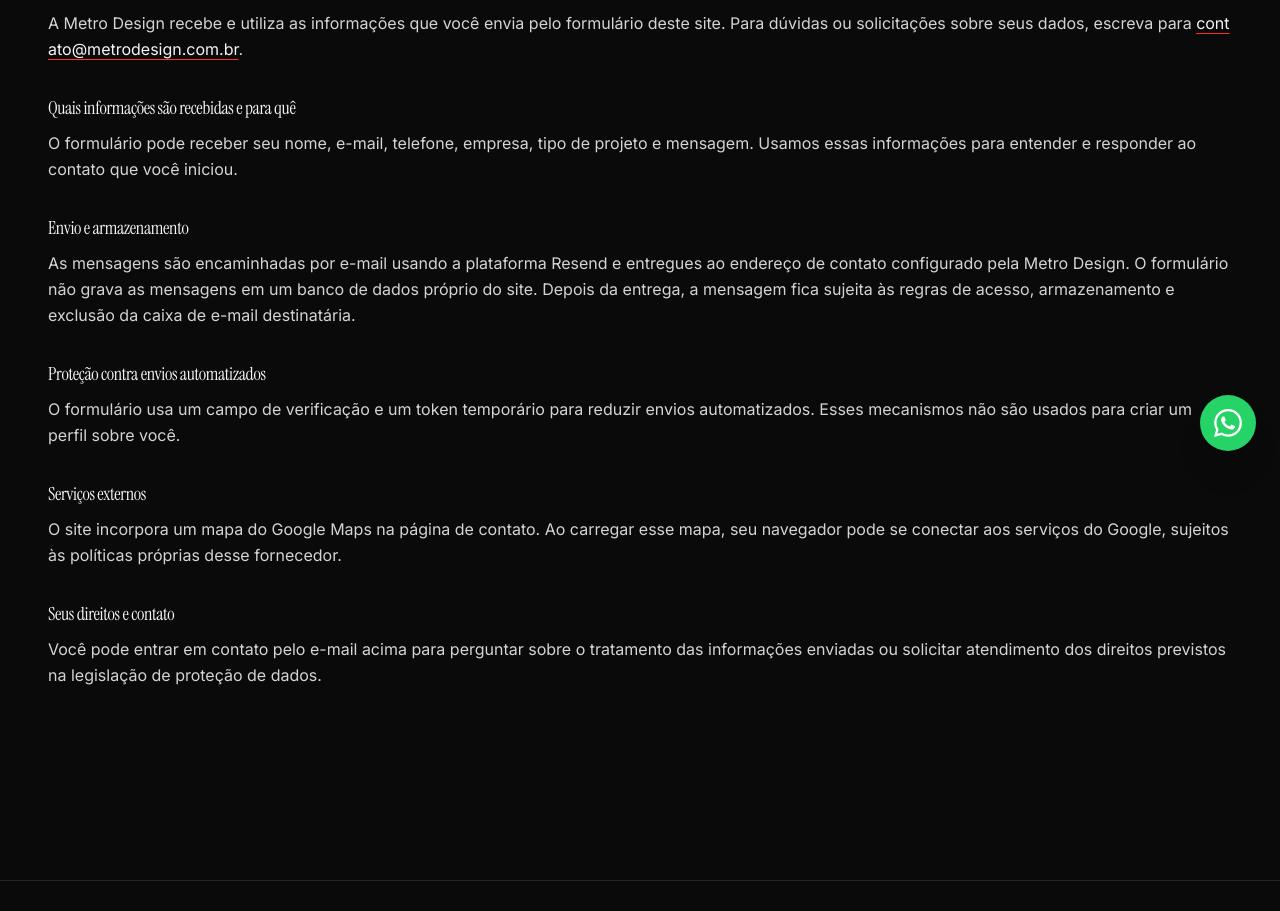
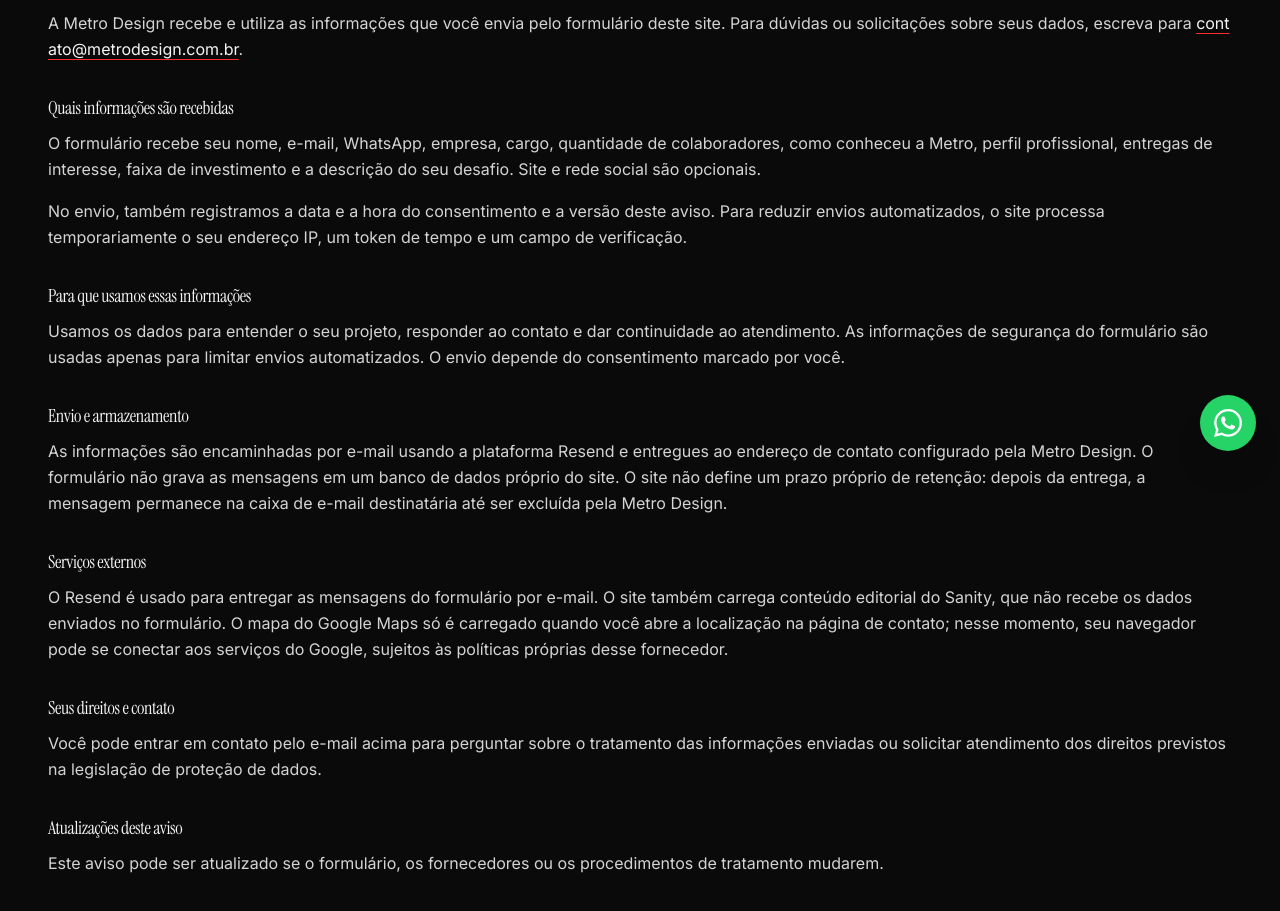
Before and after one commit to metrodsgn/metro-design, a Next.js app: page /privacidade in a window 1280 px wide. Shown: the part 325-1236 px from the top of the page. Built offline with nearby package versions, Linux system fonts and the light colour scheme.

Commit message:
fix(site): ajusta abertura mobile, contato, privacidade e projetos

```diff
--- a/app/globals.css
+++ b/app/globals.css
@@ -1053,6 +1053,28 @@
   }
 }
 
+.site-intro {
+  overflow: hidden;
+  overscroll-behavior: none;
+  touch-action: none;
+  background-color: #0b0e0b;
+}
+
+.site-intro__video {
+  width: 100%;
+  height: 100%;
+  object-fit: contain;
+}
+
+@media (max-width: 767px) and (orientation: portrait) {
+  .site-intro__video {
+    width: min(160vw, 64rem);
+    height: auto;
+    max-width: none;
+    flex: none;
+  }
+}
+
 @media (prefers-reduced-motion: reduce) {
   .site-intro {
     display: none !important;
@@ -1618,39 +1640,21 @@
   outline-offset: 2px;
 }
 
-/* Mapa flutuante — canto inferior esquerdo (apenas /contato) */
+/* Mapa de localização — integrado ao fim da seção de contato */
 .contact-map {
-  position: fixed;
-  left: 1rem;
-  bottom: calc(1rem + env(safe-area-inset-bottom, 0px));
-  z-index: 40;
   display: flex;
   flex-direction: column;
   align-items: flex-start;
-  gap: 0.5rem;
-  max-width: calc(100vw - 2rem);
-  pointer-events: none;
-}
-
-.contact-map > * {
-  pointer-events: auto;
-}
-
-@media (min-width: 640px) {
-  .contact-map {
-    left: 1.5rem;
-    bottom: calc(1.5rem + env(safe-area-inset-bottom, 0px));
-  }
-}
-
-@media (min-width: 1024px) {
-  .contact-map {
-    left: 3rem;
-  }
+  gap: 0.75rem;
+  width: 100%;
+  max-width: 24rem;
+  margin-top: 2.5rem;
+  padding-top: 1.5rem;
+  border-top: 1px solid var(--color-border);
 }
 
 .contact-map__panel {
-  width: min(20rem, calc(100vw - 2rem));
+  width: 100%;
   overflow: hidden;
   background: var(--color-surface);
   border: 1px solid var(--color-border);
--- a/app/privacidade/page.tsx
+++ b/app/privacidade/page.tsx
@@ -18,7 +18,7 @@ export default function PrivacidadePage() {
           Aviso de Privacidade
         </h1>
         <p className="text-muted mt-5 text-sm">
-          Última atualização: 15 de outubro de 2026
+          Última atualização: 26 de outubro de 2026
         </p>
 
         <div className="text-muted mt-10 space-y-8 text-base leading-relaxed">
@@ -42,12 +42,31 @@ export default function PrivacidadePage() {
 
           <section>
             <h2 className="text-foreground text-lg">
-              Quais informações são recebidas e para quê
+              Quais informações são recebidas
             </h2>
             <p className="mt-2">
-              O formulário pode receber seu nome, e-mail, telefone, empresa, tipo
-              de projeto e mensagem. Usamos essas informações para entender e
-              responder ao contato que você iniciou.
+              O formulário recebe seu nome, e-mail, WhatsApp, empresa, cargo,
+              quantidade de colaboradores, como conheceu a Metro, perfil
+              profissional, entregas de interesse, faixa de investimento e a
+              descrição do seu desafio. Site e rede social são opcionais.
+            </p>
+            <p className="mt-3">
+              No envio, também registramos a data e a hora do consentimento e a
+              versão deste aviso. Para reduzir envios automatizados, o site
+              processa temporariamente o seu endereço IP, um token de tempo e um
+              campo de verificação.
+            </p>
+          </section>
+
+          <section>
+            <h2 className="text-foreground text-lg">
+              Para que usamos essas informações
+            </h2>
+            <p className="mt-2">
+              Usamos os dados para entender o seu projeto, responder ao contato
+              e dar continuidade ao atendimento. As informações de segurança do
+              formulário são usadas apenas para limitar envios automatizados. O
+              envio depende do consentimento marcado por você.
             </p>
           </section>
 
@@ -56,23 +75,12 @@ export default function PrivacidadePage() {
               Envio e armazenamento
             </h2>
             <p className="mt-2">
-              As mensagens são encaminhadas por e-mail usando a plataforma
+              As informações são encaminhadas por e-mail usando a plataforma
               Resend e entregues ao endereço de contato configurado pela Metro
               Design. O formulário não grava as mensagens em um banco de dados
-              próprio do site. Depois da entrega, a mensagem fica sujeita às
-              regras de acesso, armazenamento e exclusão da caixa de e-mail
-              destinatária.
-            </p>
-          </section>
-
-          <section>
-            <h2 className="text-foreground text-lg">
-              Proteção contra envios automatizados
-            </h2>
-            <p className="mt-2">
-              O formulário usa um campo de verificação e um token temporário
-              para reduzir envios automatizados. Esses mecanismos não são usados
-              para criar um perfil sobre você.
+              próprio do site. O site não define um prazo próprio de retenção:
+              depois da entrega, a mensagem permanece na caixa de e-mail
+              destinatária até ser excluída pela Metro Design.
             </p>
           </section>
 
@@ -81,9 +89,13 @@ export default function PrivacidadePage() {
               Serviços externos
             </h2>
             <p className="mt-2">
-              O site incorpora um mapa do Google Maps na página de contato. Ao
-              carregar esse mapa, seu navegador pode se conectar aos serviços
-              do Google, sujeitos às políticas próprias desse fornecedor.
+              O Resend é usado para entregar as mensagens do formulário por
+              e-mail. O site também carrega conteúdo editorial do Sanity, que
+              não recebe os dados enviados no formulário. O mapa do Google Maps
+              só é carregado quando você abre a localização na página de
+              contato; nesse momento, seu navegador pode se conectar aos
+              serviços do Google, sujeitos às políticas próprias desse
+              fornecedor.
             </p>
           </section>
 
@@ -97,6 +109,16 @@ export default function PrivacidadePage() {
               dos direitos previstos na legislação de proteção de dados.
             </p>
           </section>
+
+          <section>
+            <h2 className="text-foreground text-lg">
+              Atualizações deste aviso
+            </h2>
+            <p className="mt-2">
+              Este aviso pode ser atualizado se o formulário, os fornecedores ou
+              os procedimentos de tratamento mudarem.
+            </p>
+          </section>
         </div>
       </Container>
     </section>
--- a/app/sobre/page.tsx
+++ b/app/sobre/page.tsx
@@ -4,7 +4,6 @@ import { Somos } from "@/components/sections/Somos";
 import { Fazemos } from "@/components/sections/Fazemos";
 import { AntesDepois } from "@/components/sections/AntesDepois";
 import { Clientes } from "@/components/sections/Clientes";
-import { Depoimentos } from "@/components/sections/Depoimentos";
 import { CtaFinal } from "@/components/sections/CtaFinal";
 import { createSiteMetadata } from "@/lib/metadata";
 
@@ -33,7 +32,6 @@ export default function SobrePage() {
       <Fazemos />
       <AntesDepois />
       <Clientes />
-      <Depoimentos />
       <CtaFinal />
     </>
   );
--- a/components/sections/Contato.tsx
+++ b/components/sections/Contato.tsx
@@ -215,6 +215,7 @@ export function Contato() {
       whatsapp: formData.whatsapp,
       company: formData.company,
       website: "",
+      siteUrl: formData.siteUrl,
       socialMedia: formData.socialMedia,
       profession: formData.profession,
       companySize: formData.companySize,
@@ -577,12 +578,12 @@ export function Contato() {
             )}
           </form>
         </div>
+
+        <ContactMapWidget
+          open={mapOpen}
+          onToggle={() => setMapOpen((value) => !value)}
+        />
       </Container>
-
-      <ContactMapWidget
-        open={mapOpen}
-        onToggle={() => setMapOpen((value) => !value)}
-      />
     </section>
   );
 }
--- a/components/sections/Hero.tsx
+++ b/components/sections/Hero.tsx
@@ -100,7 +100,7 @@ export function Hero() {
             <Link
               href="/projetos"
               className="ui-button ui-button-accent"
-              data-cursor="Ver ↗"
+              data-cursor="Ver projetos ↗"
             >
               Ver projetos <span aria-hidden="true">↗</span>
             </Link>
--- a/components/ui/ProjectCard.tsx
+++ b/components/ui/ProjectCard.tsx
@@ -39,7 +39,8 @@ export function ProjectCard({
     <Link
       href={`/projetos/${slug}`}
       style={accentStyle}
-      data-cursor="Ver ↗"
+      data-cursor="Ver projeto ↗"
+      aria-label={`Ver projeto ${title}`}
       className="projects-card group focus-visible:outline-accent block focus-visible:outline-2 focus-visible:outline-offset-4"
     >
       <div className="projects-card__frame border-border bg-surface relative isolate aspect-[4/3] overflow-hidden border">
--- a/components/ui/hero-scroll-animation.tsx
+++ b/components/ui/hero-scroll-animation.tsx
@@ -133,7 +133,7 @@ function ViewAllProjectsButton({ reduceMotion }: { reduceMotion: boolean }) {
   return (
     <Link
       href="/projetos"
-      className="group relative inline-flex items-center gap-4 overflow-hidden rounded-full border border-white/20 bg-transparent px-10 py-4 text-sm font-semibold uppercase text-white whitespace-nowrap transition-all duration-700 ease-[cubic-bezier(0.23,1,0.32,1)] hover:border-transparent hover:text-white focus-visible:outline-2 focus-visible:outline-accent focus-visible:outline-offset-2"
+      className="group relative inline-flex items-center gap-2 overflow-hidden rounded-full border border-white/20 bg-transparent px-4 py-4 text-sm font-semibold uppercase text-white whitespace-nowrap transition-all duration-700 ease-[cubic-bezier(0.23,1,0.32,1)] hover:border-transparent hover:text-white focus-visible:outline-2 focus-visible:outline-accent focus-visible:outline-offset-2 sm:gap-4 sm:px-10"
       style={
         reduceMotion
           ? { transitionDuration: "0ms" }
--- a/sanity/lib/fetchers.ts
+++ b/sanity/lib/fetchers.ts
@@ -73,7 +73,19 @@ export async function getFeaturedCases(): Promise<CaseListItem[]> {
 }
 
 export async function getCaseBySlug(slug: string): Promise<CaseFull | null> {
-  return client.fetch(caseBySlugQuery, { slug });
+  const project = await client.fetch<CaseFull | null>(caseBySlugQuery, { slug });
+  if (!project?.description) return project;
+
+  return {
+    ...project,
+    description: project.description.map((block) => ({
+      ...block,
+      children: block.children.map((child) => ({
+        ...child,
+        text: (child.text ?? "").replace(/\bcraçao\b/gi, "criação"),
+      })),
+    })),
+  };
 }
 
 export async function getAllTestimonials(): Promise<Testimonial[]> {
```
Also changed, not shown: app/api/contato/route.ts (+7 -1 lines), components/layout/Header.tsx (+6 -8 lines), components/layout/SiteIntro.tsx (+18 -4 lines), components/sections/ProjectsHero3D.tsx (+17 -5 lines).
